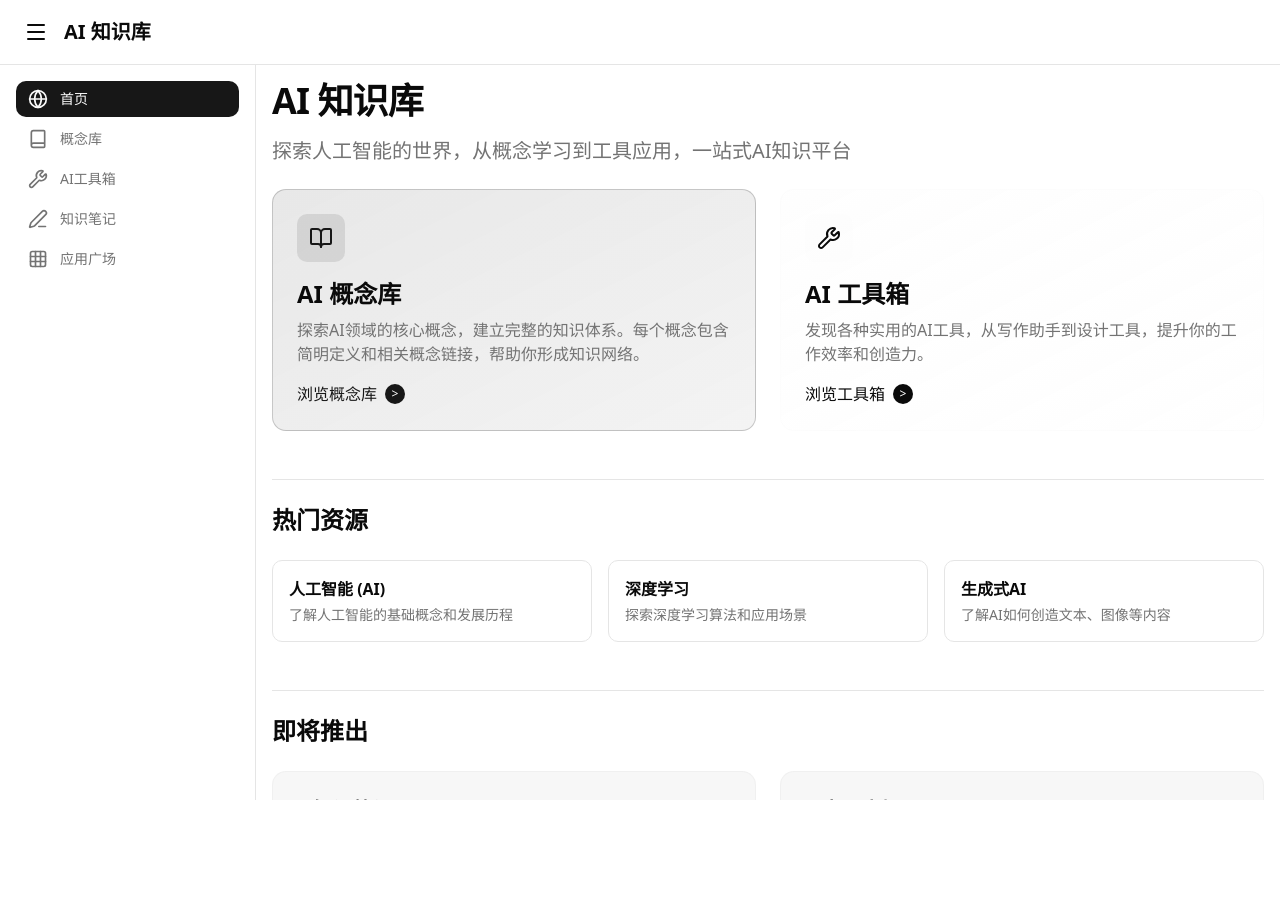
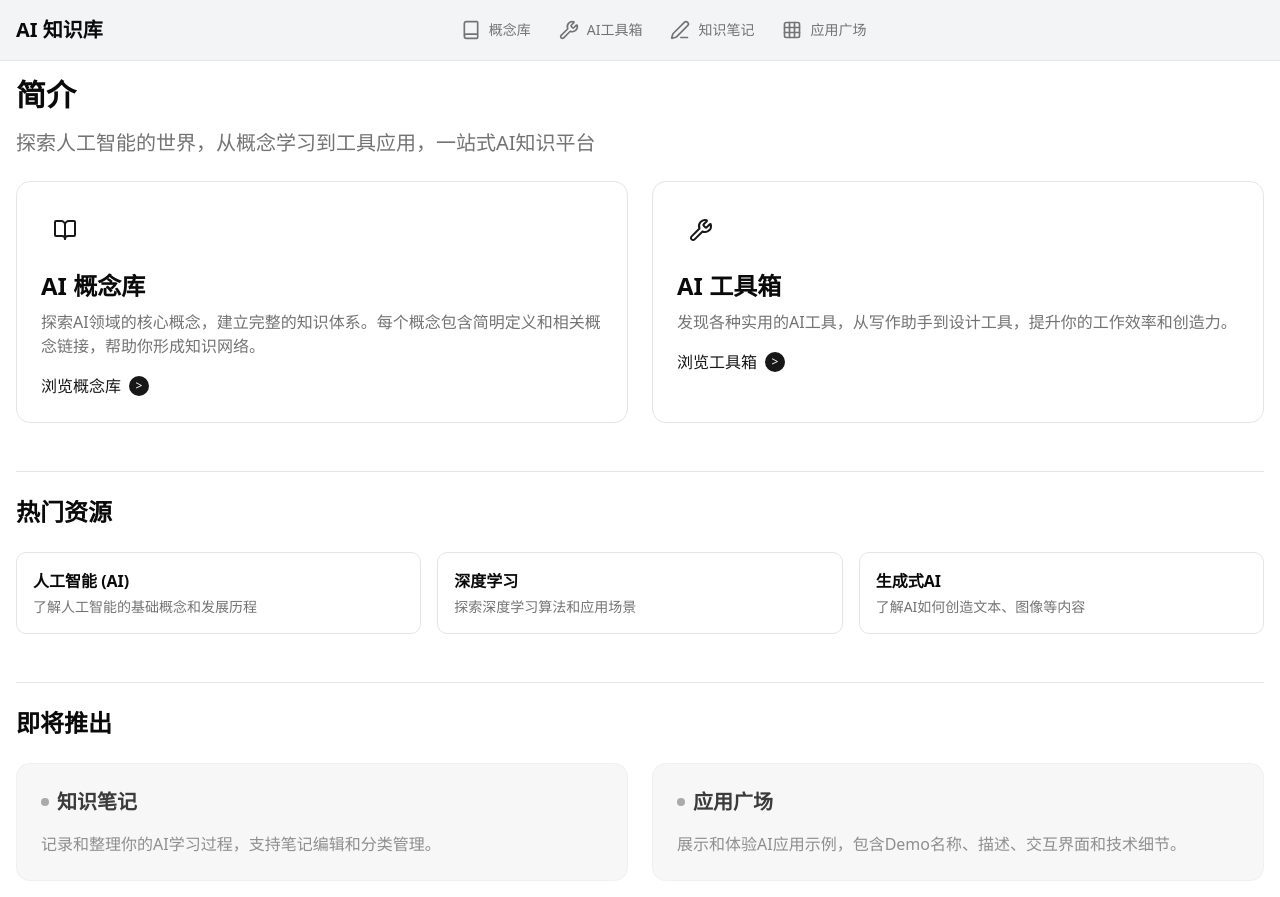
Before and after one commit to vtangdg/ai-overview, a Next.js app in the folder frontend/: page / in a window 1280 px wide. Before the commit the page ends 800 px from the top, so only its background shows below. Built offline with nearby package versions, Linux system fonts and the light colour scheme.

Commit message:
feat:首页布局修改:菜单放在顶部;概念库页面平铺分类

```diff
--- a/frontend/src/app/app-content.tsx
+++ b/frontend/src/app/app-content.tsx
@@ -94,8 +94,8 @@ const AppContent: React.FC = () => {
           <div className="space-y-12">
             <div className="space-y-6">
               <div className="max-w-3xl space-y-4">
-                <h1 className="text-4xl font-bold tracking-tight">
-                  AI 知识库
+                <h1 className="sm:text-3xl font-bold">
+                  简介
                 </h1>
                 <p className="text-xl text-muted-foreground">
                   探索人工智能的世界，从概念学习到工具应用，一站式AI知识平台
@@ -104,10 +104,10 @@ const AppContent: React.FC = () => {
 
               <div className="grid grid-cols-1 sm:grid-cols-2 gap-6">
                 <div
-                  className="bg-gradient-to-br from-primary/10 to-primary/5 border border-primary/20 rounded-xl p-6 hover:shadow-md transition-all cursor-pointer group"
+                  className="rounded-xl p-6 hover:shadow-md transition-all cursor-pointer group border border-border hover:border-primary/50"
                   onClick={() => handleNavClick('concepts')}
                 >
-                  <div className="bg-primary/10 p-3 rounded-lg w-fit mb-4 group-hover:bg-primary/20 transition-colors">
+                  <div className="p-3 rounded-lg w-fit mb-4">
                     <BookOpen size={24} className="text-primary" />
                   </div>
                   <h2 className="text-2xl font-bold mb-2">AI 概念库</h2>
@@ -123,19 +123,19 @@ const AppContent: React.FC = () => {
                 </div>
 
                 <div
-                  className="bg-gradient-to-br from-secondary/10 to-secondary/5 border border-secondary/20 rounded-xl p-6 hover:shadow-md transition-all cursor-pointer group"
+                  className="rounded-xl p-6 hover:shadow-md transition-all cursor-pointer group border border-border hover:border-primary/50"
                   onClick={() => handleNavClick('tools')}
                 >
-                  <div className="bg-secondary/10 p-3 rounded-lg w-fit mb-4 group-hover:bg-secondary/20 transition-colors">
-                    <Wrench size={24} className="text-foreground" />
+                  <div className="p-3 rounded-lg w-fit mb-4">
+                    <Wrench size={24} className="text-primary" />
                   </div>
                   <h2 className="text-2xl font-bold mb-2">AI 工具箱</h2>
                   <p className="text-muted-foreground mb-4">
                     发现各种实用的AI工具，从写作助手到设计工具，提升你的工作效率和创造力。
                   </p>
-                  <div className="flex items-center text-foreground font-medium">
+                  <div className="flex items-center text-primary font-medium">
                     <span>浏览工具箱</span>
-                    <div className="ml-2 w-5 h-5 rounded-full bg-foreground flex items-center justify-center text-background text-xs">
+                    <div className="ml-2 w-5 h-5 rounded-full bg-primary flex items-center justify-center text-primary-foreground text-xs">
                       &gt;
                     </div>
                   </div>
--- a/frontend/src/components/common.tsx
+++ b/frontend/src/components/common.tsx
@@ -21,7 +21,7 @@ export const NavLink: React.FC<NavLinkProps> = ({
     <a
       href={href}
       className={cn(
-        'flex items-center gap-3 px-3 py-2 text-sm font-medium rounded-lg transition-all duration-200',
+        'flex items-center gap-2 px-3 py-2 text-sm font-medium rounded-lg transition-all duration-200 whitespace-nowrap',
         active
           ? 'bg-primary text-primary-foreground'
           : 'text-muted-foreground hover:text-foreground hover:bg-muted'
@@ -214,7 +214,6 @@ export const Layout: React.FC<LayoutProps> = ({ children, onNavClick, currentPag
 
   // 创建菜单项，确保激活状态一致
   const navLinks = [
-    { id: 'home', icon: <Globe size={20} />, label: '首页' },
     { id: 'concepts', icon: <Book size={20} />, label: '概念库' },
     { id: 'tools', icon: <Wrench size={20} />, label: 'AI工具箱' },
     { id: 'notes', icon: <Edit3 size={20} />, label: '知识笔记' },
@@ -237,27 +236,66 @@ export const Layout: React.FC<LayoutProps> = ({ children, onNavClick, currentPag
   }, [sidebarOpen]);
 
   return (
-    <div className="flex flex-col h-screen overflow-hidden bg-background text-foreground relative">
-      {/* Header - 固定在顶部，不随内容滚动 */}
-      <header className="sticky top-0 z-50 bg-background/95 backdrop-blur-sm border-b border-border">
-        <div className="container mx-auto px-4 py-3 flex items-center justify-between">
-          <div className="flex items-center gap-2">
+    <div className="flex flex-col bg-background text-foreground">
+      {/* Header - 固定在顶部，包含顶部导航菜单 */}
+      <header className="sticky top-0 z-50 bg-gray-100 backdrop-blur-sm border-b border-border">
+        <div className="container mx-auto px-4 py-3">
+          {/* 移动端布局：左侧菜单按钮，中间标题 */}
+          <div className="md:hidden flex items-center justify-between">
             <button
-              className="md:hidden p-2 rounded-md hover:bg-muted transition-colors z-10"
+              className="p-2 rounded-md hover:bg-muted transition-colors z-10"
               onClick={() => setSidebarOpen(true)}
               aria-label="打开菜单"
               style={{ display: 'block' }}
             >
               <Menu size={24} className="text-foreground" aria-hidden="true" />
             </button>
-            <h1 className="text-xl font-bold">AI 知识库</h1>
+
+            <a
+              href="#"
+              className="text-xl font-bold"
+              onClick={(e) => handleNavClick('home', e)}
+            >
+              AI 知识库
+            </a>
+
+            {/* 空div用于平衡布局 */}
+            <div className="w-10"></div>
           </div>
 
+          {/* 桌面端布局：标题在左侧，菜单在中间 */}
+          <div className="hidden md:flex items-center space-x-4">
+            {/* 标题放在左侧 */}
+            <a
+              href="#"
+              className="text-xl font-bold mr-auto"
+              onClick={(e) => handleNavClick('home', e)}
+            >
+              AI 知识库
+            </a>
+
+            {/* 菜单放在中间位置 */}
+            <nav className="flex justify-center space-x-1 overflow-x-auto flex-1 max-w-3xl mx-auto">
+              {navLinks.map(link => (
+                <NavLink
+                  key={link.id}
+                  href="#"
+                  icon={link.icon}
+                  label={link.label}
+                  active={activePage === link.id}
+                  onClick={(e) => handleNavClick(link.id, e)}
+                />
+              ))}
+            </nav>
+
+            {/* 右侧占位，确保菜单居中 */}
+            <div className="w-32"></div>
+          </div>
         </div>
       </header>
 
       {/* 主内容区域 - 占据剩余空间，实现独立滚动 */}
-      <div className="flex-1 flex overflow-hidden relative">
+      <div className="flex-1">
         {/* Mobile sidebar overlay */}
         {sidebarOpen && (
           <div
@@ -286,26 +324,8 @@ export const Layout: React.FC<LayoutProps> = ({ children, onNavClick, currentPag
           </div>
         )}
 
-        {/* 桌面设备侧边栏 - 固定位置，仅在内容超出时滚动 */}
-        <div className="hidden md:block w-64 border-r border-border h-[calc(100vh-64px)]">
-          <div className="p-4 h-full overflow-y-auto">
-            <nav className="space-y-1">
-              {navLinks.map(link => (
-                <NavLink
-                  key={link.id}
-                  href="#"
-                  icon={link.icon}
-                  label={link.label}
-                  active={activePage === link.id}
-                  onClick={(e) => handleNavClick(link.id, e)}
-                />
-              ))}
-            </nav>
-          </div>
-        </div>
-
-        {/* 右侧内容区域 - 可独立滚动 */}
-        <main className="flex-1 overflow-auto p-4" style={{ overflowAnchor: 'none' }}>
+        {/* 主内容区域 - 确保可以正常滚动 */}
+        <main className="p-4">
           {children}
         </main>
       </div>
```
Also changed, not shown: frontend/src/components/concepts/concepts-page.tsx (+22 -63 lines), 1 other file (tests, documents, lock files or other folders).
